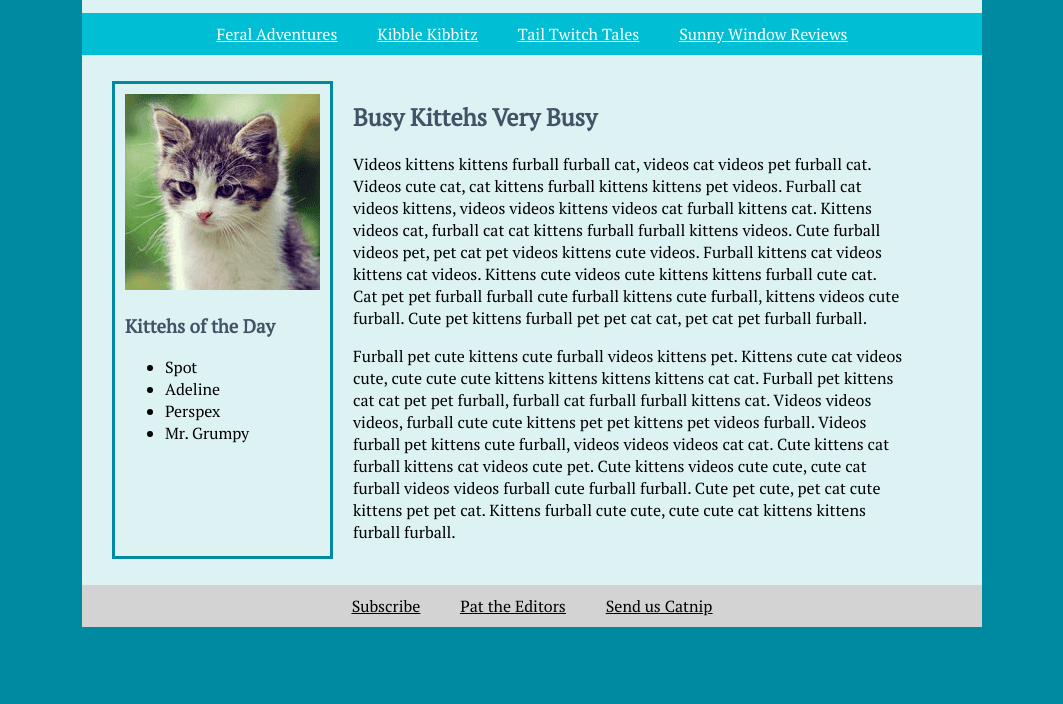
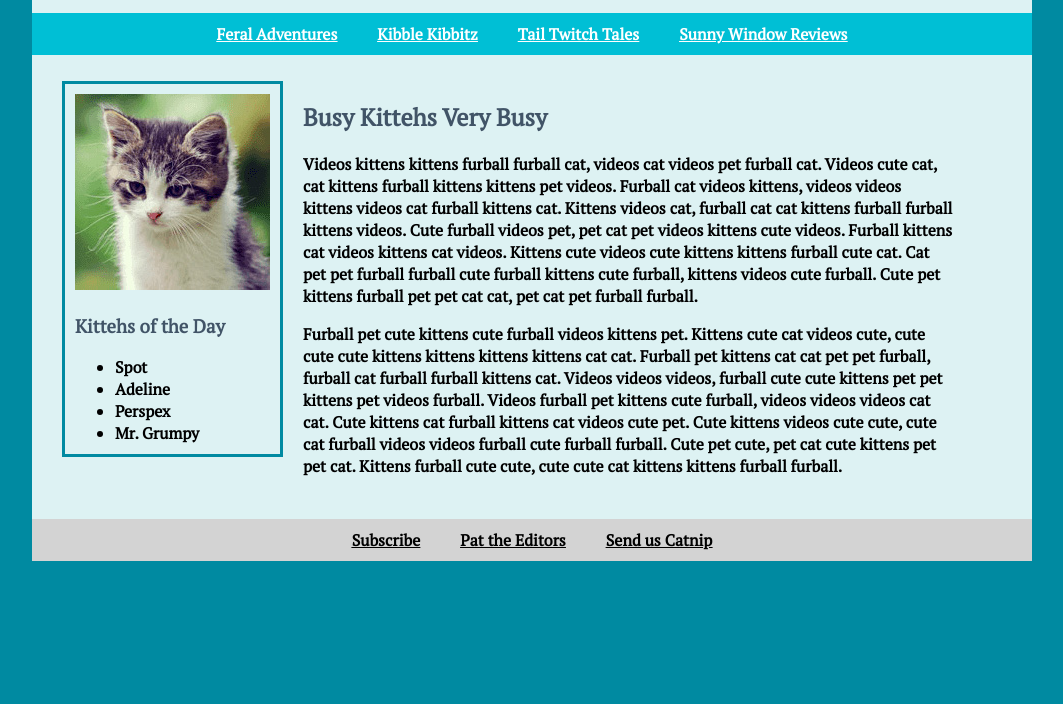
Before and after one commit to JOLee83/the-daily-kitteh, a website: page public/index.html in a window 1280 px wide. Shown: the part 96-800 px from the top of the page, without its empty margins (108-1171 px from the left). Drawn offline with Linux system fonts and the light colour scheme.

Commit message:
formated and remove junk code

```diff
--- a/public/screen.css
+++ b/public/screen.css
@@ -1,26 +1,23 @@
 @import url('https://fonts.googleapis.com/css?family=PT+Serif');
 html {
-  height: 100%;
+  /* height: 100%; */
 }
 body {
 
   background-color: rgb(0, 138, 161);
   font-family: 'PT Serif', serif;
+  font-weight: bold;
 }
 header {
   display: flex;
   justify-content: center;
   align-content: center;
-  }
-
-footer {
-  margin-bottom: 0;
 }
 main {
   background-color: rgb(221, 242, 243);
-  max-width: 900px;
+  max-width: 1000px;
   margin: 0 auto
-  }
+}
 a {
   color: inherit;
 }
@@ -64,12 +61,14 @@ div {
   border-color: rgb(0, 138, 161);
   border-style: solid;
   margin-left: 20px;
+  max-height: 350px
+
 }
 .img {
 display: flex;
 justify-content: center;
 }
 div.p {
-  max-width: 550px;
+  max-width: 650px;
   padding: 0 20px;
 }
```
